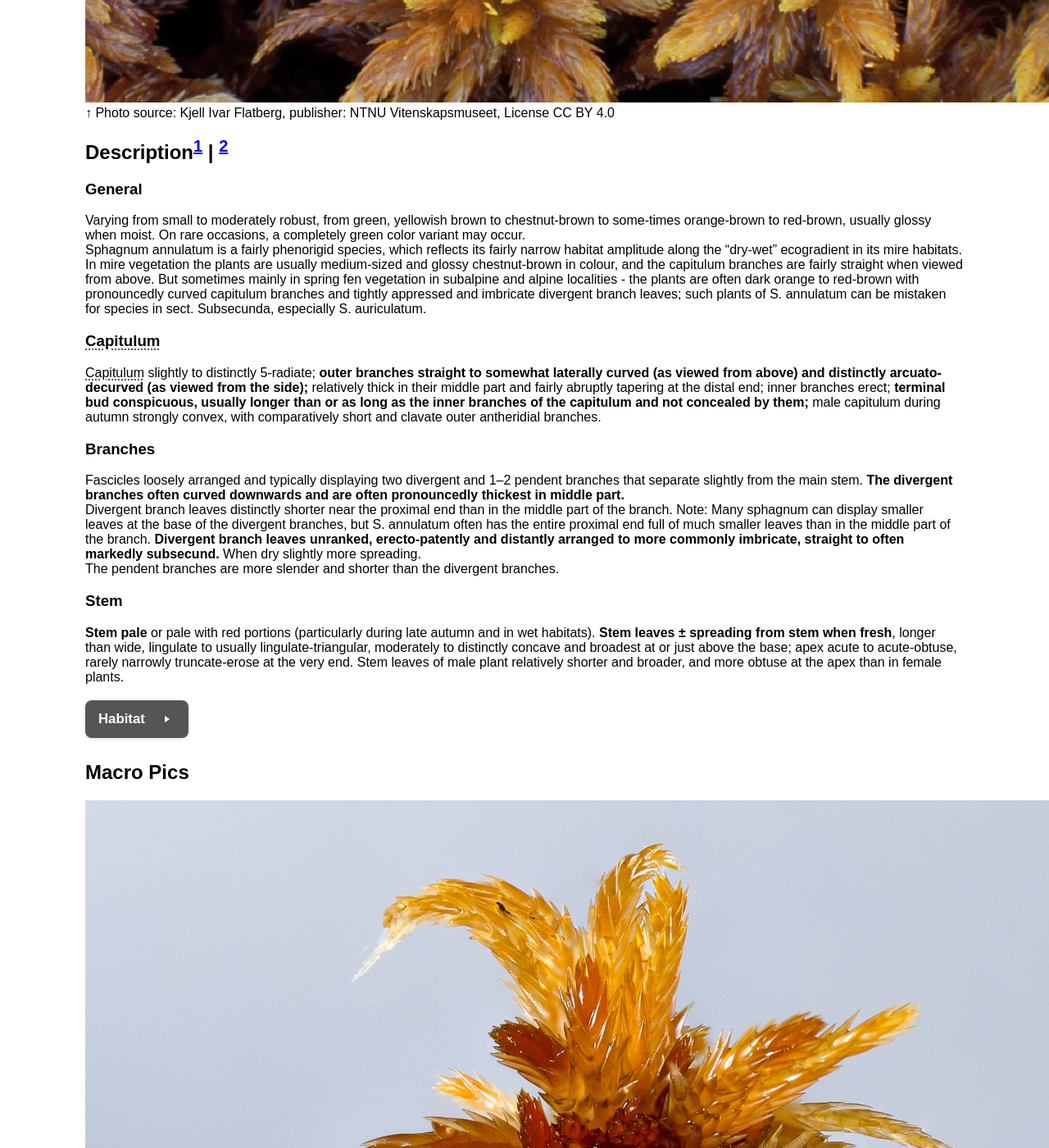
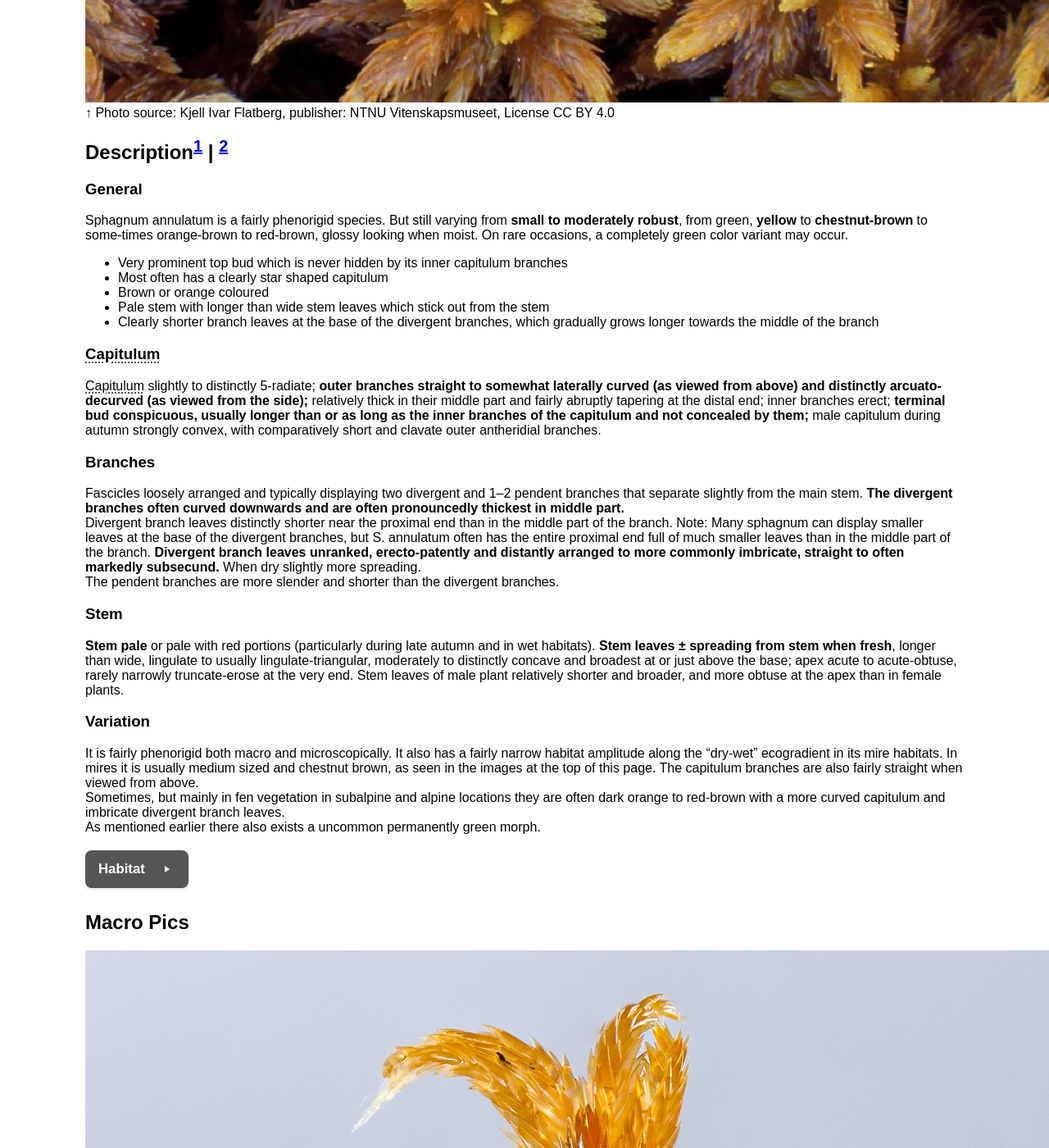
Before and after one commit to DanielESolbakk/Sphagnum-Field-Guide, a Jekyll site: the page built from Subgenus Cuspidata/Sphagnum annulatum/index.md, in a window 1280 px wide and 1400 px high, scrolled down 1387 px. Shown: the whole window at 82% size. Built offline with Jekyll 4.4.1, drawn with Linux system fonts in a browser that asks for light colours.

Commit message:
docs: add variation and identification list at the top

```diff
--- a/Subgenus Cuspidata/Sphagnum annulatum/index.md
+++ b/Subgenus Cuspidata/Sphagnum annulatum/index.md
@@ -14,8 +14,13 @@ title: Sphagnum annulatum
 
 ### General
 
-Varying from small to moderately robust, from green, yellowish brown to chestnut-brown to some-times orange-brown to red-brown, usually glossy when moist. On rare occasions, a completely green color variant may occur.
-Sphagnum annulatum is a fairly phenorigid species, which reflects its fairly narrow habitat amplitude along the "dry-wet" ecogradient in its mire habitats. In mire vegetation the plants are usually medium-sized and glossy chestnut-brown in colour, and the capitulum branches are fairly straight when viewed from above. But sometimes mainly in spring fen vegetation in subalpine and alpine localities - the plants are often dark orange to red-brown with pronouncedly curved capitulum branches and tightly appressed and imbricate divergent branch leaves; such plants of S. annulatum can be mistaken for species in sect. Subsecunda, especially S. auriculatum.
+Sphagnum annulatum is a fairly phenorigid species. But still varying from **small to moderately robust**, from green, **yellow** to **chestnut-brown** to some-times orange-brown to red-brown, glossy looking when moist. On rare occasions, a completely green color variant may occur.
+
+- Very prominent top bud which is never hidden by its inner capitulum branches
+- Most often has a clearly star shaped capitulum
+- Brown or orange coloured
+- Pale stem with longer than wide stem leaves which stick out from the stem
+- Clearly shorter branch leaves at the base of the divergent branches, which gradually grows longer towards the middle of the branch
 
 ### {% include tooltip.html term="capitulum" text="Capitulum" %}
 
@@ -32,6 +37,12 @@ The pendent branches are more slender and shorter than the divergent branches.
 
 **Stem pale** or pale with red portions (particularly during late autumn and in wet habitats).
 **Stem leaves ± spreading from stem when fresh**, longer than wide, lingulate to usually lingulate-triangular, moderately to distinctly concave and broadest at or just above the base; apex acute to acute-obtuse, rarely narrowly truncate-erose at the very end. Stem leaves of male plant relatively shorter and broader, and more obtuse at the apex than in female plants.
+
+### Variation
+
+It is fairly phenorigid both macro and microscopically. It also has a fairly narrow habitat amplitude along the "dry-wet" ecogradient in its mire habitats. In mires it  is usually medium sized and chestnut brown, as seen in the images at the top of this page. The capitulum branches are also fairly straight when viewed from above.
+Sometimes, but mainly in fen vegetation in subalpine and alpine locations they are often dark orange to red-brown with a more curved capitulum and imbricate divergent branch leaves.
+As mentioned earlier there also exists a uncommon permanently green morph.
 
 ### Habitat { .collapse }
 
@@ -175,9 +186,6 @@ Gilles Ayotte, Line Rochefort - Sphagnum Mosses of Eastern Canada-Éditions JFD
 <img src="20250621_151421.jpg" loading="lazy" />
 ↑ Can be found in wide mats
 
-<img src="sphagnum_annulatum1.jpg" loading="lazy" alt="Sphagnum annulatum" />
-↑ Can be found quite "drowned cat" looking
-
 <img src="20250712_144259.jpg" loading="lazy" />
 
 <img src="20250712_144305.jpg" loading="lazy" />
@@ -192,11 +200,13 @@ Gilles Ayotte, Line Rochefort - Sphagnum Mosses of Eastern Canada-Éditions JFD
 <img src="20250712_150356.jpg" loading="lazy" />
 
 <img src="20250714_103356.jpg" loading="lazy" />
-↑ Can be medium sized and slightly wild looking
+↑ Can be medium sized and slightly wild looking, but still has fairly straight capitulum branches when viewed from above. Also notice the long and slender stem leaves sticking out from the stem.
 
 <img src="20250714_103409.jpg" loading="lazy" />
+↑ Still has fairly straight capitulum branches when viewed from above.
 
 <img src="20250714_103423.jpg" loading="lazy" />
+↑ Also notice the long and slender stem leaves sticking out from the stem.
 
 <img src="20230807_131718.jpg" loading="lazy" />
 
```
